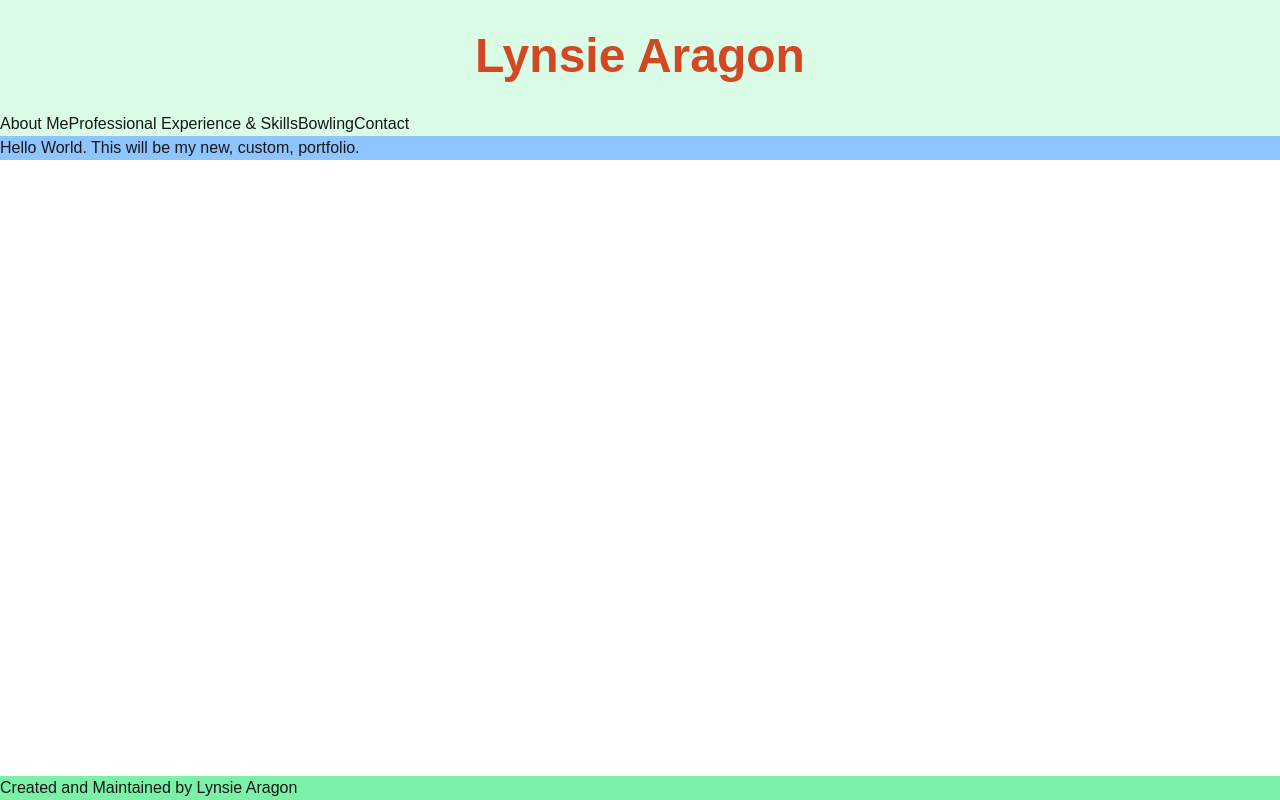
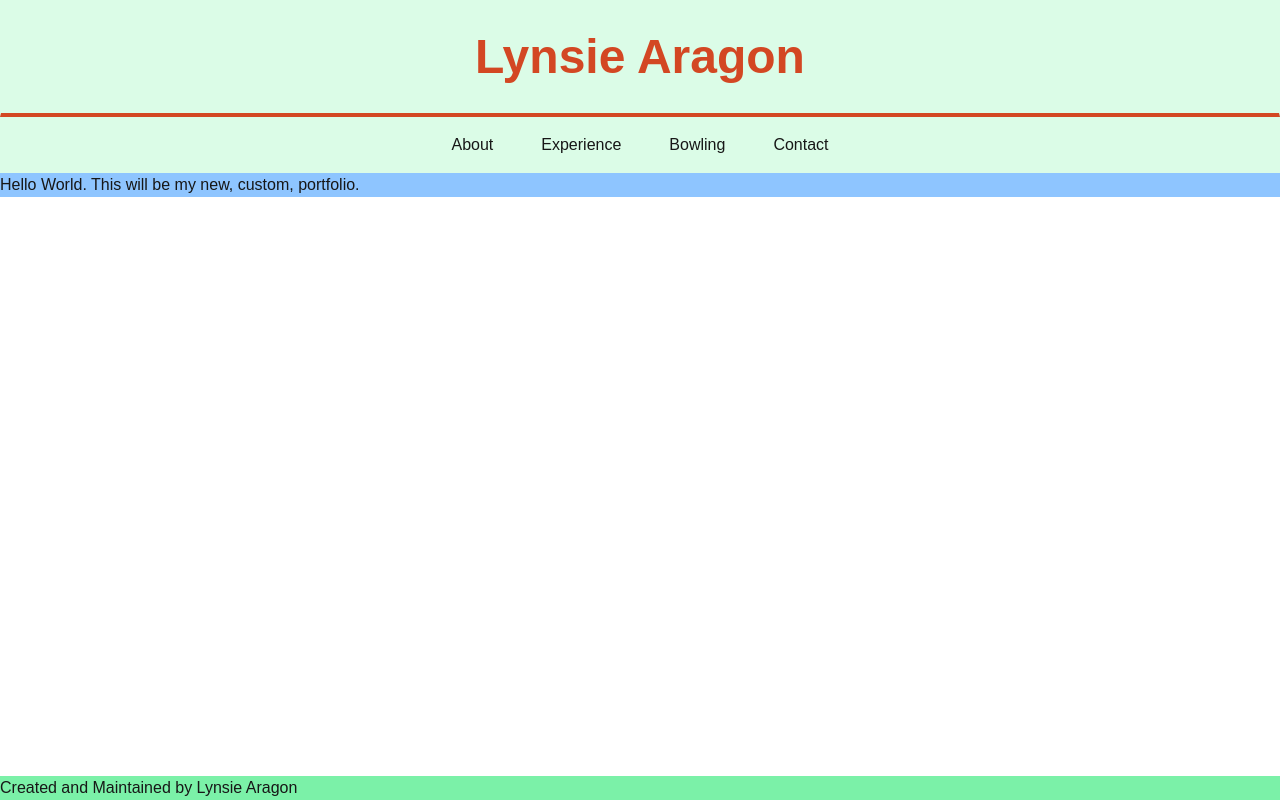
Before and after one commit to Lynsiearagon/lynsie-aragon-portfolio, a Next.js app: page / in a window 1280 px wide. Built offline with nearby package versions, Linux system fonts and the light colour scheme.

Commit message:
Rough nav bar layout

```diff
--- a/src/components/Header/Header.tsx
+++ b/src/components/Header/Header.tsx
@@ -3,7 +3,7 @@ import NavBar from "../NavBar/NavBar";
 function Header() {
   return (
     <div className="bg-green-100">
-      <div className="text-[#d34723] font-bold text-5xl text-center p-8">
+      <div className="text-[#d34723] font-bold text-5xl text-center p-8 border border-b-[#d34723] border-b-solid border-transparent border-b-4">
         Lynsie Aragon
       </div>
       <NavBar />
--- a/src/components/NavBar/NavBar.tsx
+++ b/src/components/NavBar/NavBar.tsx
@@ -1,8 +1,8 @@
 function NavBar() {
   return (
-    <ul className="flex flex-row">
-      <li>About Me</li>
-      <li>Professional Experience & Skills</li>
+    <ul className="flex flex-row py-4 gap-12 justify-center">
+      <li>About</li>
+      <li>Experience</li>
       <li>Bowling</li>
       <li>Contact</li>
     </ul>
```
